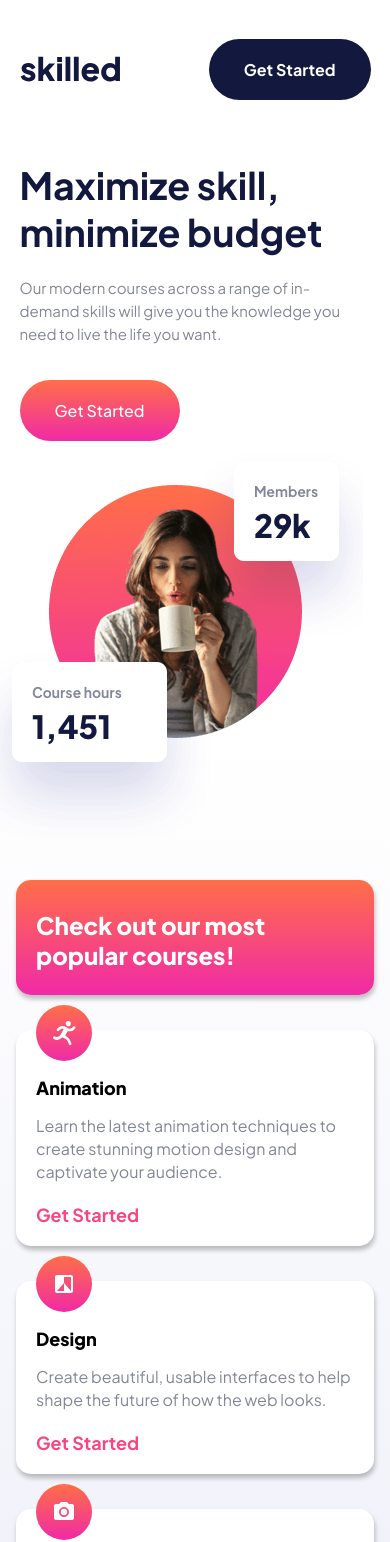
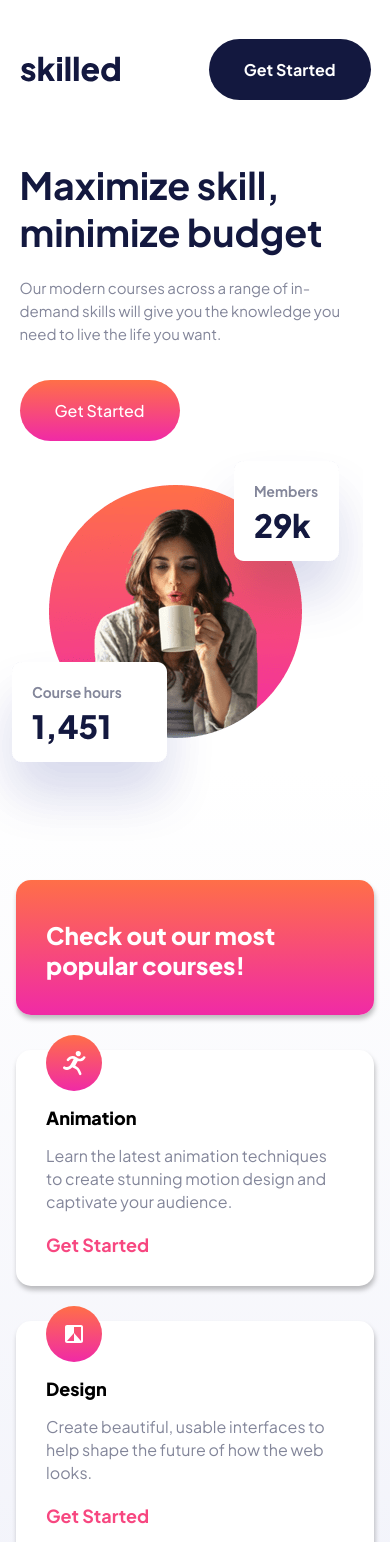
Before and after one commit to russell-crooms/skilled, a React (Vite) app: page / in a window 390 px wide. Shown: the top 1542 px of the page. Built offline with nearby package versions, Linux system fonts and the light colour scheme.

Commit message:
Pushing changes again to test responsiveness.

```diff
--- a/src/components/cards/Cards.css
+++ b/src/components/cards/Cards.css
@@ -112,6 +112,17 @@
   flex-direction: column;
   gap: 5px;
 }
+@media (min-width: 320px) {
+  .cards {
+    padding: 25px;
+  }
+}
+@media (min-width: 375px) {
+  .cards {
+    padding: 30px;
+  }
+}
+
 
 .cards img {
   width: 56px;
```
